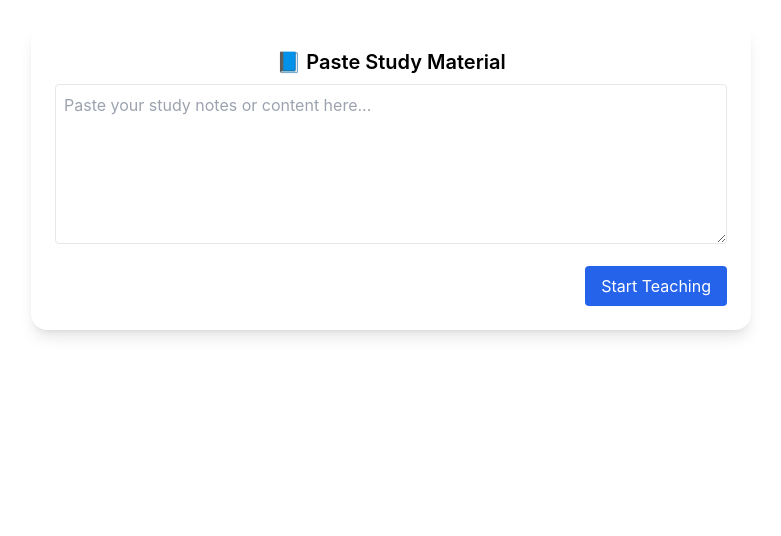
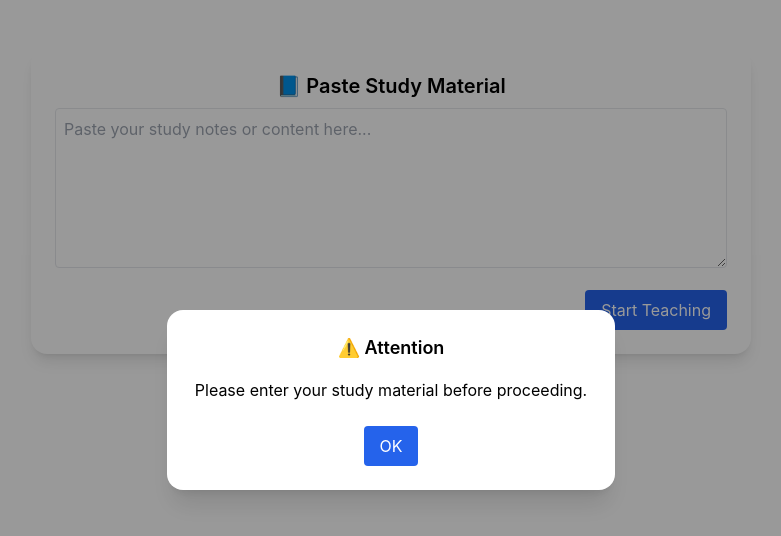
Before and after one commit to nehAshwin/TeachTutor, a React (Create React App) app in the folder teach-tutor/: page / in a window 1280 px wide. Both pictures are taken after a click on the button "Start Teaching". Shown: the top 536 px of the page, without its empty margins (249-1030 px from the left). Built offline with nearby package versions, Linux system fonts and the light colour scheme.

Commit message:
pop up completed

```diff
--- a/teach-tutor/src/TeachTutor.js
+++ b/teach-tutor/src/TeachTutor.js
@@ -1,23 +1,39 @@
 import React, { useState } from 'react';
+import Modal from './components/modal';
 
 export default function TeachAssistant() {
-
     //stores and tracks constant variables
   const [studyMaterial, setStudyMaterial] = useState('');
   const [explanation, setExplanation] = useState('');
   const [aiFeedback, setAiFeedback] = useState(null);
   const [step, setStep] = useState(1);
 
+  const [modalOpen, setModalOpen] = useState(false);
+  const [modalMessage, setModalMessage] = useState("");
+
+  const showModal = (message) => {
+    setModalMessage(message);
+    setModalOpen(true);
+  };
+
   // function (button) to pull study material and set next page
   const handleStartTeaching = () => {
-    if (studyMaterial.trim() !== '') {
+    if (studyMaterial.trim() === '') {
+      showModal('Please enter your study material before proceeding.');
+      return;
+    }
     setStep(2);
-    }
+    // if (studyMaterial.trim() !== '') {
+    //   setStep(2);
+    // }
   };
 
   // function (button) to pull user explanation and set next page to feedback
   const handleSubmitExplanation = async () => {
-    if (explanation.trim() !== '') {
+    if (explanation.trim() === '') {
+      showModal('Please provide your explanation before submitting.');
+      return;
+    }
 
     try{
       const prompt = 'Act as a tutor helping a student learn by letting the student teach the content.\n\nHere is the content the student is trying to learn: \n'+studyMaterial+'\n\nHere is their explanation of the content: \n'+explanation+'\n\nGive concise feedback:\n\n1. Say which parts of the content they understand well and which parts they need to improve their understanding of.\n2. 2. Ask follow up questions to point them towards concepts that they missed.'
@@ -64,11 +80,13 @@ Give concise feedback:
       });
       setStep(3);
     }
-    }
+
   };
 
   return (
     <div className="max-w-3xl mx-auto p-6 space-y-6">
+      <Modal isOpen={modalOpen} onClose={() => setModalOpen(false)} message={modalMessage} />
+
       {step === 1 && (
         <div className="bg-white shadow-lg rounded-2xl p-6">
           <h2 className="text-xl font-semibold mb-2">📘 Paste Study Material</h2>
--- /dev/null
+++ b/teach-tutor/src/components/modal.js
@@ -0,0 +1,20 @@
+import React from 'react';
+
+export default function Modal({ isOpen, onClose, message }) {
+    if (!isOpen) return null;
+
+    return (
+      <div className="fixed inset-0 bg-black bg-opacity-40 flex justify-center items-center z-50">
+        <div className="bg-white rounded-2xl p-6 w-full max-w-md shadow-xl text-center">
+          <h2 className="text-lg font-semibold mb-4">⚠️ Attention</h2>
+          <p className="mb-6">{message}</p>
+          <button
+            onClick={onClose}
+            className="bg-blue-600 text-white px-4 py-2 rounded hover:bg-blue-700"
+          >
+            OK
+          </button>
+        </div>
+      </div>
+    );
+  }
```
Lines whose indentation alone changed are shown as unchanged.
